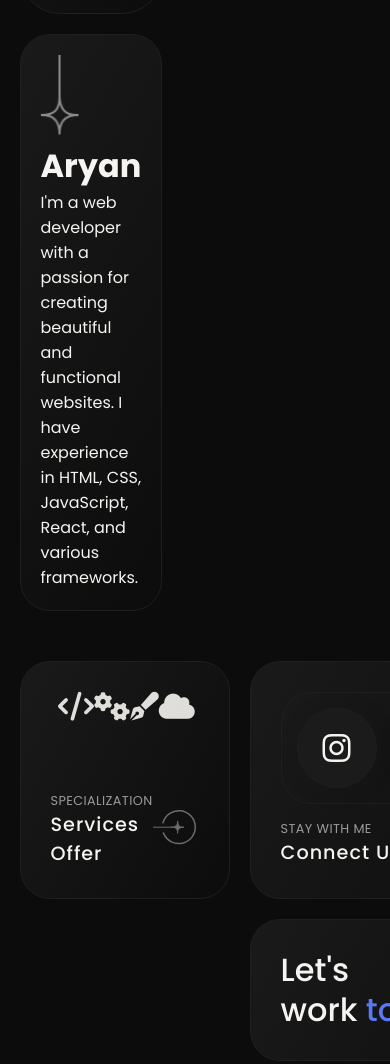
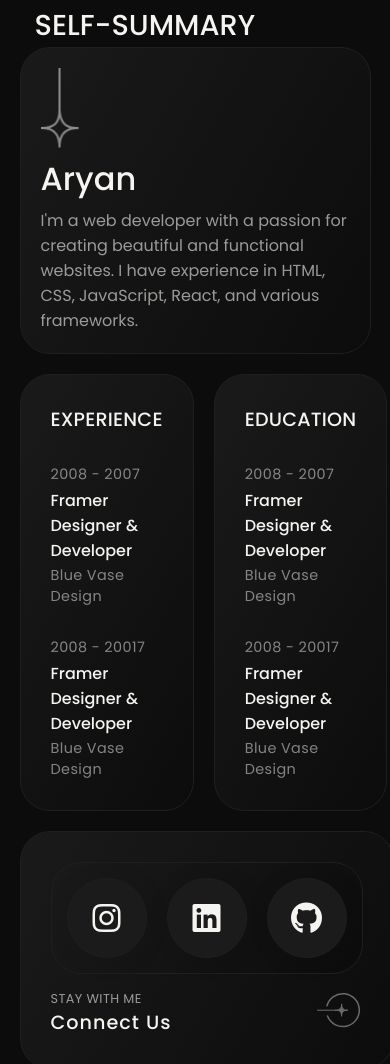
Before and after one commit to Aryan-jr-07/index, a plain HTML site: page about.htm in a window 390 px wide. Shown: the part 436-1500 px from the top of the page. Drawn offline with Linux system fonts and the light colour scheme.

Commit message:
added about section

```diff
--- a/about.htm
+++ b/about.htm
@@ -1,5 +1,6 @@
 <!DOCTYPE html>
 <html lang="en">
+
 <head>
     <meta charset="UTF-8">
     <meta name="viewport" content="width=device-width, initial-scale=1.0">
@@ -7,10 +8,15 @@
     <link rel="stylesheet" href="./style.css">
     <link rel="preconnect" href="https://fonts.googleapis.com">
     <link rel="preconnect" href="https://fonts.gstatic.com" crossorigin>
-    <link href="https://fonts.googleapis.com/css2?family=Poppins:ital,wght@0,100;0,200;0,300;0,400;0,500;0,600;0,700;0,800;0,900;1,100;1,200;1,300;1,400;1,500;1,600;1,700;1,800;1,900&display=swap" rel="stylesheet">
-    <link rel="stylesheet" href="https://cdnjs.cloudflare.com/ajax/libs/font-awesome/6.7.2/css/all.min.css" integrity="sha512-Evv84Mr4kqVGRNSgIGL/F/aIDqQb7xQ2vcrdIwxfjThSH8CSR7PBEakCr51Ck+w+/U6swU2Im1vVX0SVk9ABhg==" crossorigin="anonymous" referrerpolicy="no-referrer" />
+    <link
+        href="https://fonts.googleapis.com/css2?family=Poppins:ital,wght@0,100;0,200;0,300;0,400;0,500;0,600;0,700;0,800;0,900;1,100;1,200;1,300;1,400;1,500;1,600;1,700;1,800;1,900&display=swap"
+        rel="stylesheet">
+    <link rel="stylesheet" href="https://cdnjs.cloudflare.com/ajax/libs/font-awesome/6.7.2/css/all.min.css"
+        integrity="sha512-Evv84Mr4kqVGRNSgIGL/F/aIDqQb7xQ2vcrdIwxfjThSH8CSR7PBEakCr51Ck+w+/U6swU2Im1vVX0SVk9ABhg=="
+        crossorigin="anonymous" referrerpolicy="no-referrer" />
 
 </head>
+
 <body>
 
     <header>
@@ -25,7 +31,7 @@
             <ul class="menu">
                 <li><a href="./index.htm">Home</a></li>
                 <li><a href="./about.htm" class="active">About</a></li>
-                <li><a href="#">Service</a></li>
+                <li><a href="./services.htm">Service</a></li>
                 <li><a href="#">Work</a></li>
                 <li><a href="#">Contact</a></li>
             </ul>
@@ -36,37 +42,54 @@
     <div class="about-img-text">
         <div class="about-img-container box-grid bg-gradient">
             <div class="about-img">
-                <img src="./images/me2.png" alt="profile"/>
+                <img src="./images/me2.png" alt="profile" />
             </div>
         </div>
+        <div>
             <h2 class="about-heading">Self-summary</h2>
             <div class="about-text bg-gradient">
                 <img src="./images/icon2.png" alt="icon" />
                 <h1>Aryan</h1>
-            <p>I'm a web developer with a passion for creating beautiful and functional websites. I have experience in HTML, CSS, JavaScript, React, and various frameworks.</p>
+                <p>I'm a web developer with a passion for creating beautiful and functional websites. I have experience
+                    in HTML,
+                    CSS, JavaScript, React, and various frameworks.</p>
+            </div>
         </div>
     </div>
 
-    <main class="main-grid about-main-grid">
-
-        <!-- services -->
-        <a href="#" class="service-grid  box-grid bg-gradient">
-            <div class="service-icon">
-                <i class="fa-solid fa-code"></i>
-                <i class="fa-solid fa-gears"></i>
-                <i class="fa-solid fa-pen-fancy"></i>
-                <i class="fa-solid fa-cloud"></i>
+    <!-- work education -->
+    <div class="edu-work-container">
+        <div class="edu-grid box-grid bg-gradient">
+            <h3>Experience</h3>
+            <div class="edu-box">
+                <span>2008 - 2007</span>
+                <strong>Framer Designer & Developer</strong>
+                <span>Blue Vase Design</span>
             </div>
-            <div class="grid-text-container">
-                <div class="grid-text">
-                    <span>Specialization</span>
-                    <strong>Services Offer</strong>
-                </div>
-                <div class="grid-icon">
-                    <img src="./images/icon.svg" alt="icon"/>
+            <div class="edu-box">
+                <span>2008 - 20017</span>
+                <strong>Framer Designer & Developer</strong>
+                <span>Blue Vase Design</span>
             </div>
         </div>
-        </a>
+
+        <div class="edu-grid box-grid bg-gradient word-grid">
+            <h3>Education</h3>
+            <div class="edu-box">
+                <span>2008 - 2007</span>
+                <strong>Framer Designer & Developer</strong>
+                <span>Blue Vase Design</span>
+            </div>
+            <div class="edu-box">
+                <span>2008 - 20017</span>
+                <strong>Framer Designer & Developer</strong>
+                <span>Blue Vase Design</span>
+            </div>
+        </div>
+    </div>
+
+    <!-- Content -->
+    <main class="main-grid about-main-grid">
 
         <!-- social -->
         <div class="social-grid box-grid bg-gradient">
@@ -87,17 +110,32 @@
                     <strong>Connect Us</strong>
                 </div>
                 <div class="grid-icon">
-                    <img src="./images/icon.svg" alt="icon"/>
+                    <img src="./images/icon.svg" alt="icon" />
                 </div>
             </div>
         </div>
 
         <!-- contact -->
         <a href="#" class="contact-grid box-grid bg-gradient">
-            <img class="contact-grid-top-icon" src="./images/icon2.png"  alt="icon"/>
-            <h2>Let's <br/> work <span>together.</span></h2>
-            <img src="./images/icon.svg" alt="icon"/>
+            <img class="contact-grid-top-icon" src="./images/icon2.png" alt="icon" />
+            <h2>Let's <br /> work <span>together.</span></h2>
+            <img src="./images/icon.svg" alt="icon" />
         </a>
+        <!-- Work -->
+        <a href="#" class="box-grid bg-gradient">
+            <img src="./images/my-works.png" alt="Work" class="grid-box-img" />
+            <div class="grid-text-container">
+                <div class="grid-text">
+                    <span>ShowCase</span>
+                    <strong>Projects</strong>
+                </div>
+                <div class="grid-icon">
+                    <img src="./images/icon.svg" alt="icon" />
+                </div>
+            </div>
+        </a>
+        </div>
+
     </main>
 
     <!-- footer -->
@@ -114,4 +152,5 @@
     </footer>
 
 </body>
+
 </html>
--- a/style.css
+++ b/style.css
@@ -408,7 +408,7 @@ footer span{
     width: 100%;
     height: 300px;
     overflow: hidden;
-    background: linear-gradient(90deg, var(--main-color) -15%, #c2ebff 58%, var(--main-color) 97%);
+    background: linear-gradient(90deg, var(--main-color) -15%, #c2ebff 58%, var(--main-color) 97%) !important;
 }
 .about-img img{
     width: 100%;
@@ -435,6 +435,52 @@ footer span{
     display: flex;
     flex-direction: column;
     border: 1px solid var(--border-color);
+}
+.about-text h1{
+    color: var(--text-color);
+    font-size: 2rem;
+    font-weight: 500;
+}
+.about-text p{
+    color: var(--text-color);
+    opacity: 0.6;
+    margin-top: 5px;
+}
+.edu-work-container{
+    display: grid;
+    grid-template-columns: 1fr 1fr;
+    grid-gap: 20px;
+    max-width: 1180px;
+    width: 90%;
+    margin: 20px auto -30px auto;
+}
+.edu-grid,
+.word-grid{
+    align-items: flex-start;
+}
+.edu-grid h3{
+    color: var(--text-color);
+    font-size: 1.2rem;
+    font-weight: 500;
+    text-transform: uppercase;
+    letter-spacing: 0.2px;
+}
+.edu-box{
+    display: flex;
+    flex-direction: column;
+    margin-top: 30px;
+}
+.edu-box strong{
+    color: var(--text-color);
+    font-weight: 500;
+    margin: 3px 0px 2px 0px;
+}
+.edu-box span{
+    color: var(--text-color);
+    opacity: 0.5;
+    font-weight: 400;
+    letter-spacing: 0.4px;
+    font-size: 0.9rem;
 }
 
 /* home page responsive */
@@ -556,3 +602,30 @@ footer span{
         display: none;
     }
 }
+
+/* about page responsive */
+@media(max-width:1050px){
+    .about-img-text{
+        grid-template-columns: 1fr 1fr;
+    }
+}
+@media(max-width:800px){
+    .about-img-text{
+        grid-template-columns: 1fr;
+    }
+}
+@media(max-width:620px){
+    .about-img-text,
+    .adu-work-container{
+        grid-template-columns: 1fr;
+    }
+    .about-main-grid .contact-grid{
+        grid-column: auto;
+    }
+    .about-heading{
+        font-size: 1.8rem;
+    }
+    .about-img-container{
+        padding: 15px;
+    }
+}
```
Also changed, not shown: index.htm (+1 -1 lines), services.htm (added, +105 -0 lines), 1 other file. Lines whose indentation alone changed are shown as unchanged.
